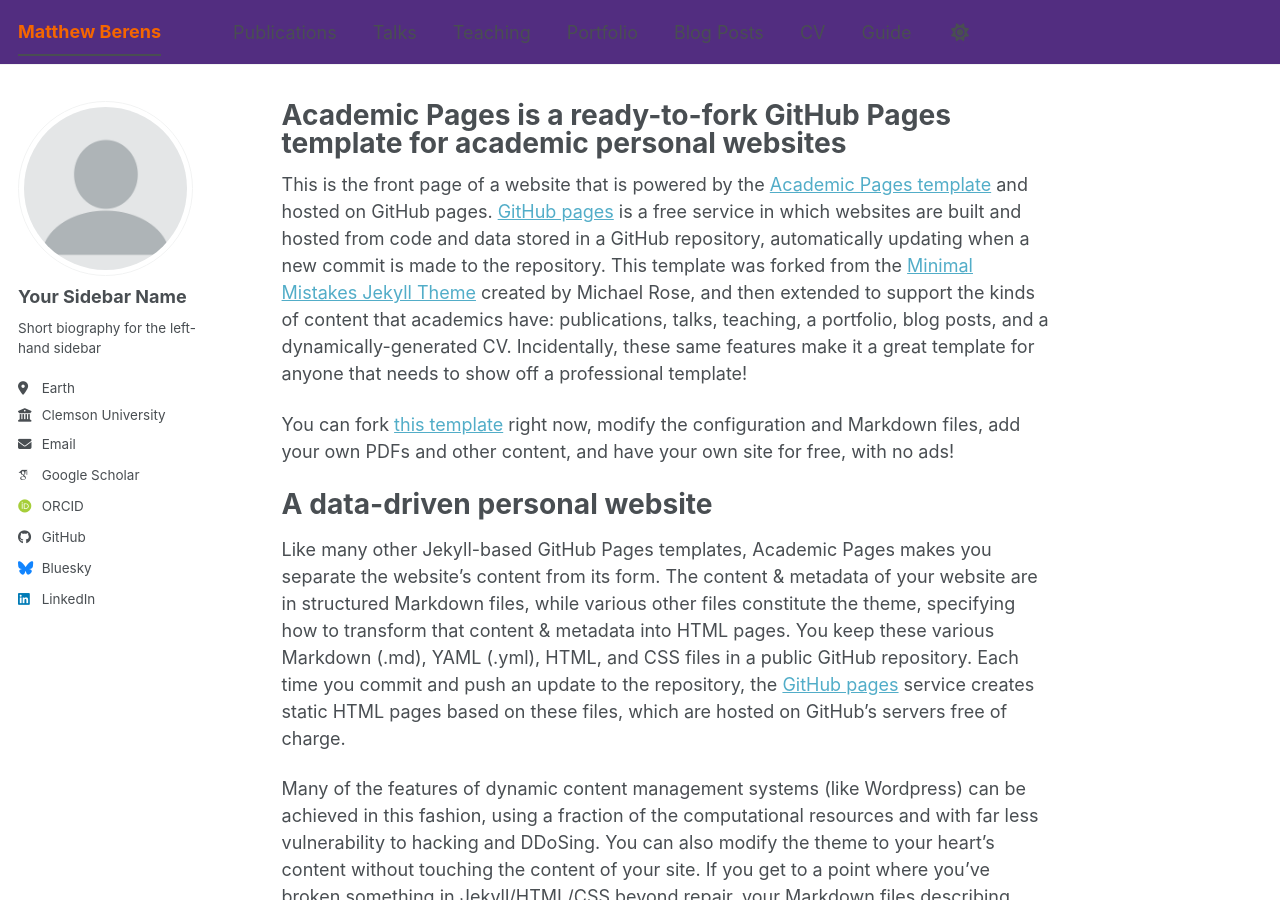
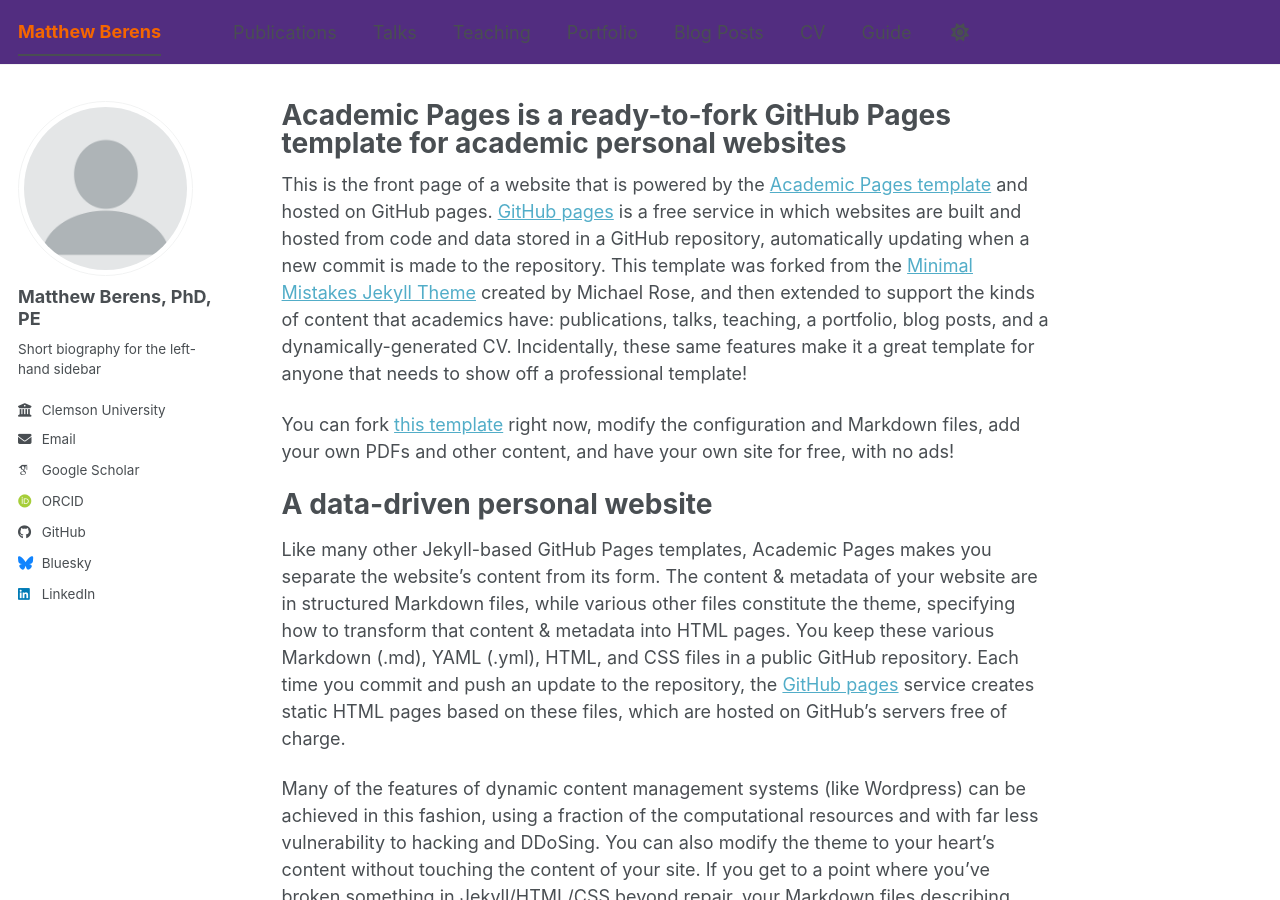
Before and after one commit to matthewberens/matthewberens.github.io, a Jekyll site: the page built from _pages/about.md, in a window 1280 px wide and 900 px high. Built offline with Jekyll 4.4.1, drawn with Linux system fonts in a browser that asks for light colours; some web fonts are replaced; a script bundle is joined from its source files by our own code; library files that are not in the unit come from our copies.

Commit message:
Update _config.yml

```diff
--- a/_config.yml
+++ b/_config.yml
@@ -24,10 +24,10 @@ repository               : "matthewberens/academicpages.github.io"
 author:
   # Biographic information
   avatar           : "profile.png"
-  name             : "Your Sidebar Name"
+  name             : "Matthew Berens, PhD, PE"
   pronouns         : # example: "she/her"
   bio              : "Short biography for the left-hand sidebar"
-  location         : "Earth"
+  location         : # "Earth"
   employer         : "Clemson University"
   uri              : # URL
   email            : "matthewjberens@gmail.com"
```
